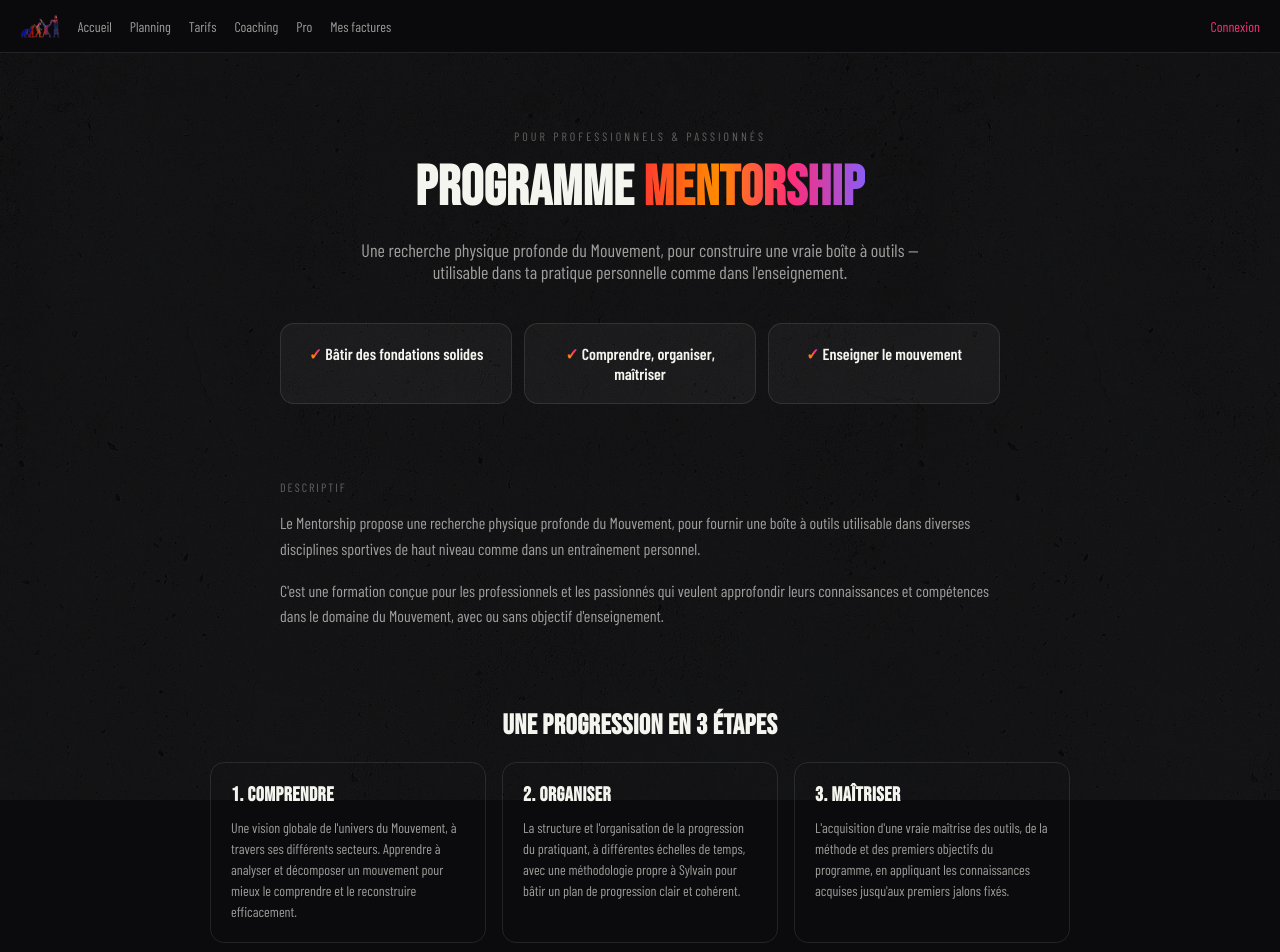
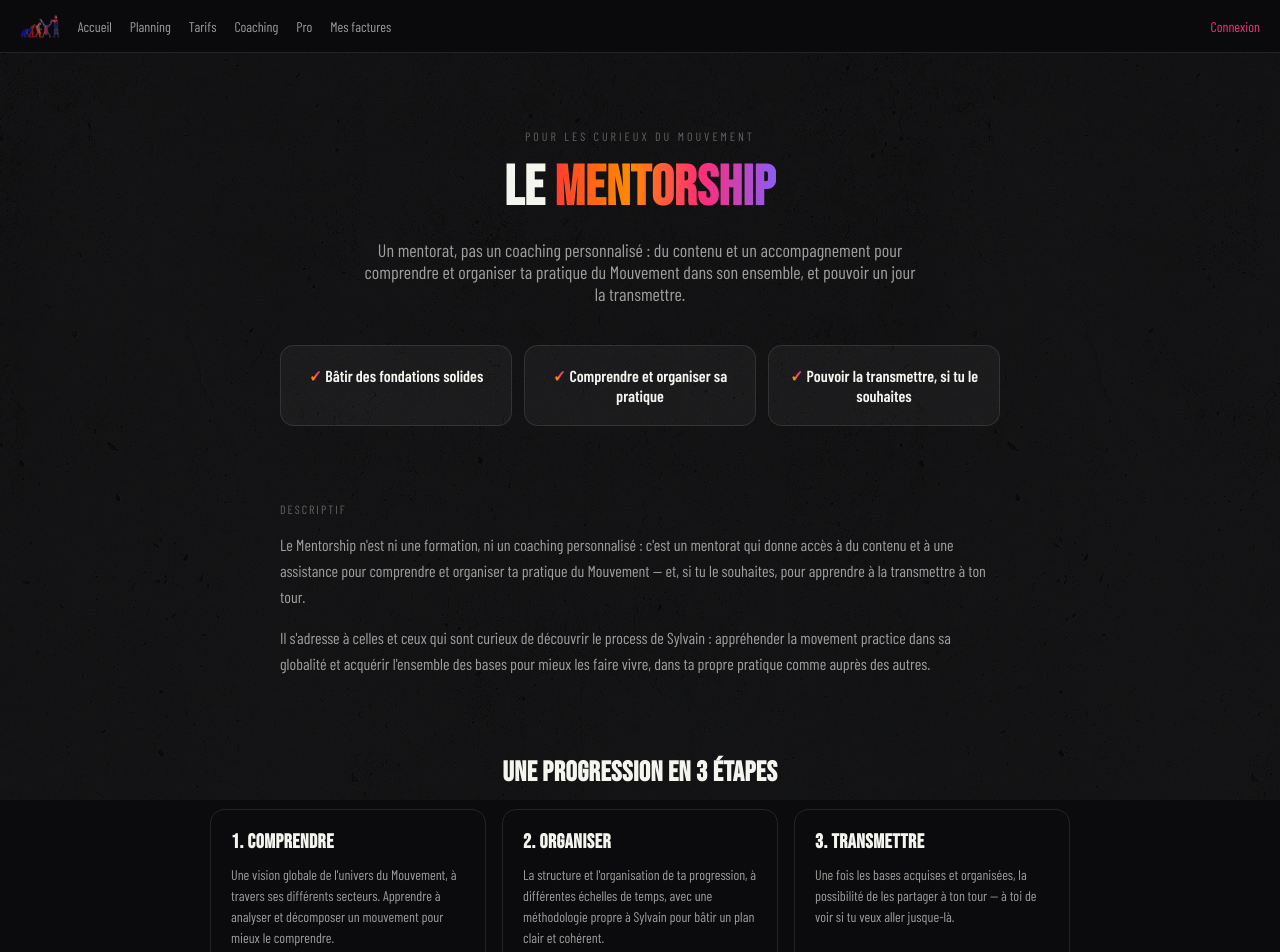
Before and after one commit to MovementPracticeBordeaux/mpb-booking, a Next.js app: page /pro in a window 1280 px wide. Shown: the top 952 px of the page. Built offline with nearby package versions, Linux system fonts and the light colour scheme; no server answers; a web font is replaced by a local one.

Commit message:
Pro: retire la mention Amplitude, repositionne le Mentorship comme un mentorat (contenu + accompagnement) et non une formation ou un coaching personnalise

```diff
--- a/app/pro/page.tsx
+++ b/app/pro/page.tsx
@@ -3,37 +3,37 @@ import { FORMULES } from '@/lib/formules';
 import Temoignages, { Temoignage } from '../components/Temoignages';
 
 export const metadata = {
-  title: 'Mentorship — Formation Mouvement pour professionnels | Movement Practice Bordeaux',
+  title: 'Mentorship — Mentorat Mouvement | Movement Practice Bordeaux',
   description:
-    'Programme de Mentorship pour professionnels et passionnés du Mouvement à Bordeaux : comprendre, organiser et maîtriser une pratique de calisthenics, handstand et mobilité.',
-  keywords: ['mentorship', 'formation mouvement', 'formation coach sportif', 'Bordeaux', 'calisthenics', 'handstand'],
+    'Mentorat Mouvement à Bordeaux : contenu et accompagnement pour comprendre, organiser et transmettre une pratique de calisthenics, handstand et mobilité.',
+  keywords: ['mentorat mouvement', 'mentorship', 'movement practice', 'Bordeaux', 'calisthenics', 'handstand'],
 };
 
 const OBJECTIFS = [
   'Bâtir des fondations solides',
-  'Comprendre, organiser, maîtriser',
-  'Enseigner le mouvement',
+  'Comprendre et organiser sa pratique',
+  'Pouvoir la transmettre, si tu le souhaites',
 ];
 
 const ETAPES = [
   {
     titre: '1. Comprendre',
-    texte: "Une vision globale de l'univers du Mouvement, à travers ses différents secteurs. Apprendre à analyser et décomposer un mouvement pour mieux le comprendre et le reconstruire efficacement.",
+    texte: "Une vision globale de l'univers du Mouvement, à travers ses différents secteurs. Apprendre à analyser et décomposer un mouvement pour mieux le comprendre.",
   },
   {
     titre: '2. Organiser',
-    texte: "La structure et l'organisation de la progression du pratiquant, à différentes échelles de temps, avec une méthodologie propre à Sylvain pour bâtir un plan de progression clair et cohérent.",
+    texte: "La structure et l'organisation de ta progression, à différentes échelles de temps, avec une méthodologie propre à Sylvain pour bâtir un plan clair et cohérent.",
   },
   {
-    titre: '3. Maîtriser',
-    texte: "L'acquisition d'une vraie maîtrise des outils, de la méthode et des premiers objectifs du programme, en appliquant les connaissances acquises jusqu'aux premiers jalons fixés.",
+    titre: '3. Transmettre',
+    texte: "Une fois les bases acquises et organisées, la possibilité de les partager à ton tour — à toi de voir si tu veux aller jusque-là.",
   },
 ];
 
 const EXPERTISE = [
   'Support théorique sur le Mouvement',
   "Support méthodologique de l'entraînement",
-  'Accès au contenu vidéo online Amplitude',
+  'Accès au contenu vidéo en ligne',
   'Accès aux objectifs du Module 1',
   'Assistance vocale et vidéo avec Sylvain',
 ];
@@ -69,14 +69,14 @@ export default function ProPage() {
       {/* HERO */}
       <section style={{ maxWidth: 720, margin: '0 auto', padding: '64px 20px 40px', textAlign: 'center' }}>
         <p style={{ fontSize: 12, letterSpacing: 3, color: COULEURS.texteFaible, marginBottom: 16 }}>
-          POUR PROFESSIONNELS &amp; PASSIONNÉS
+          POUR LES CURIEUX DU MOUVEMENT
         </p>
         <h1 style={{ fontFamily: POLICE_DISPLAY, fontSize: 'clamp(28px, 7.5vw, 56px)', lineHeight: 1.08, letterSpacing: 0.5, margin: '0 0 20px' }}>
-          PROGRAMME <span style={GRADIENT_TEXTE}>MENTORSHIP</span>
+          LE <span style={GRADIENT_TEXTE}>MENTORSHIP</span>
         </h1>
         <p style={{ fontSize: 18, color: COULEURS.texteAtt, maxWidth: 560, margin: '0 auto' }}>
-          Une recherche physique profonde du Mouvement, pour construire une vraie boîte à outils —
-          utilisable dans ta pratique personnelle comme dans l'enseignement.
+          Un mentorat, pas un coaching personnalisé : du contenu et un accompagnement pour comprendre et
+          organiser ta pratique du Mouvement dans son ensemble, et pouvoir un jour la transmettre.
         </p>
       </section>
 
@@ -97,14 +97,14 @@ export default function ProPage() {
       <section style={{ maxWidth: 720, margin: '0 auto', padding: '0 20px 64px' }}>
         <p style={{ fontSize: 12, letterSpacing: 2, color: COULEURS.texteFaible, marginBottom: 10 }}>DESCRIPTIF</p>
         <p style={{ color: COULEURS.texteAtt, lineHeight: 1.6, marginBottom: 12 }}>
-          Le Mentorship propose une recherche physique profonde du Mouvement, pour fournir une boîte à
-          outils utilisable dans diverses disciplines sportives de haut niveau comme dans un entraînement
-          personnel.
+          Le Mentorship n'est ni une formation, ni un coaching personnalisé : c'est un mentorat qui donne
+          accès à du contenu et à une assistance pour comprendre et organiser ta pratique du Mouvement —
+          et, si tu le souhaites, pour apprendre à la transmettre à ton tour.
         </p>
         <p style={{ color: COULEURS.texteAtt, lineHeight: 1.6 }}>
-          C'est une formation conçue pour les professionnels et les passionnés qui veulent approfondir
-          leurs connaissances et compétences dans le domaine du Mouvement, avec ou sans objectif
-          d'enseignement.
+          Il s'adresse à celles et ceux qui sont curieux de découvrir le process de Sylvain : appréhender
+          la movement practice dans sa globalité et acquérir l'ensemble des bases pour mieux les faire
+          vivre, dans ta propre pratique comme auprès des autres.
         </p>
       </section>
 
```
